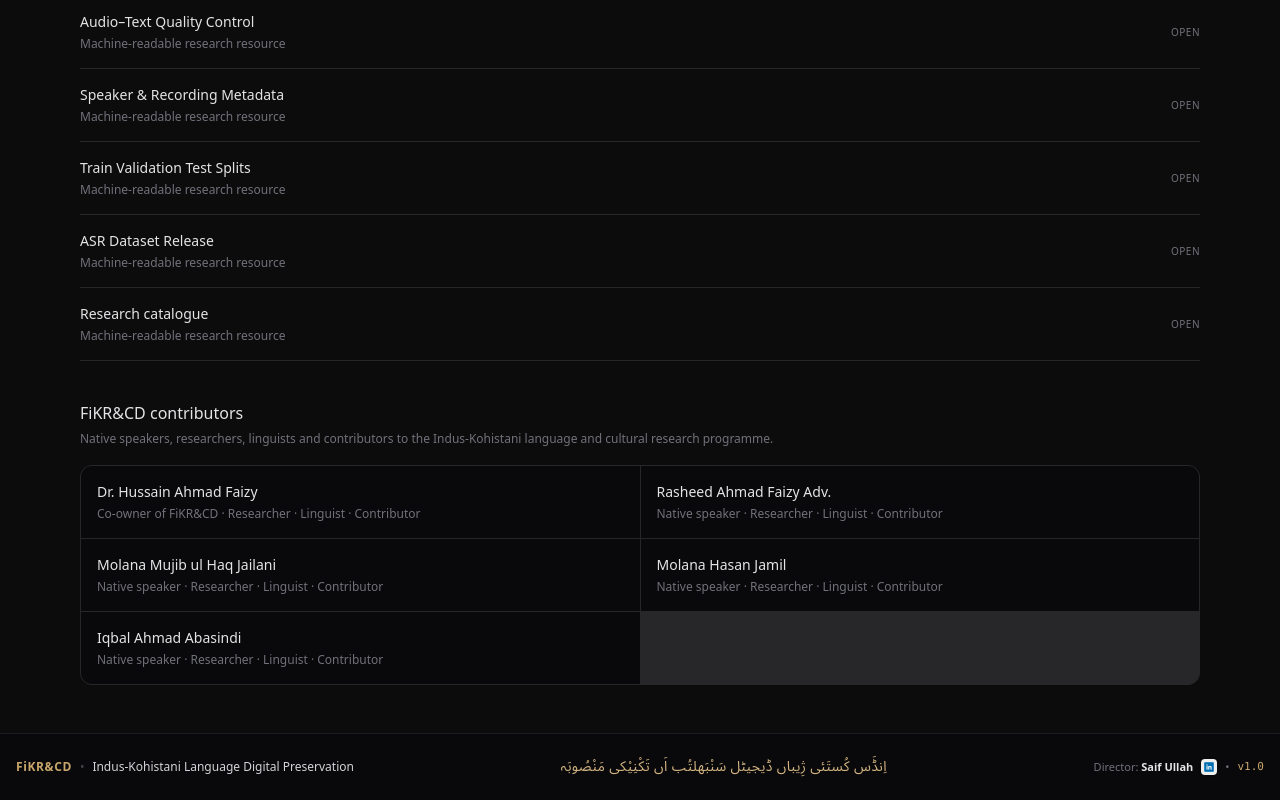
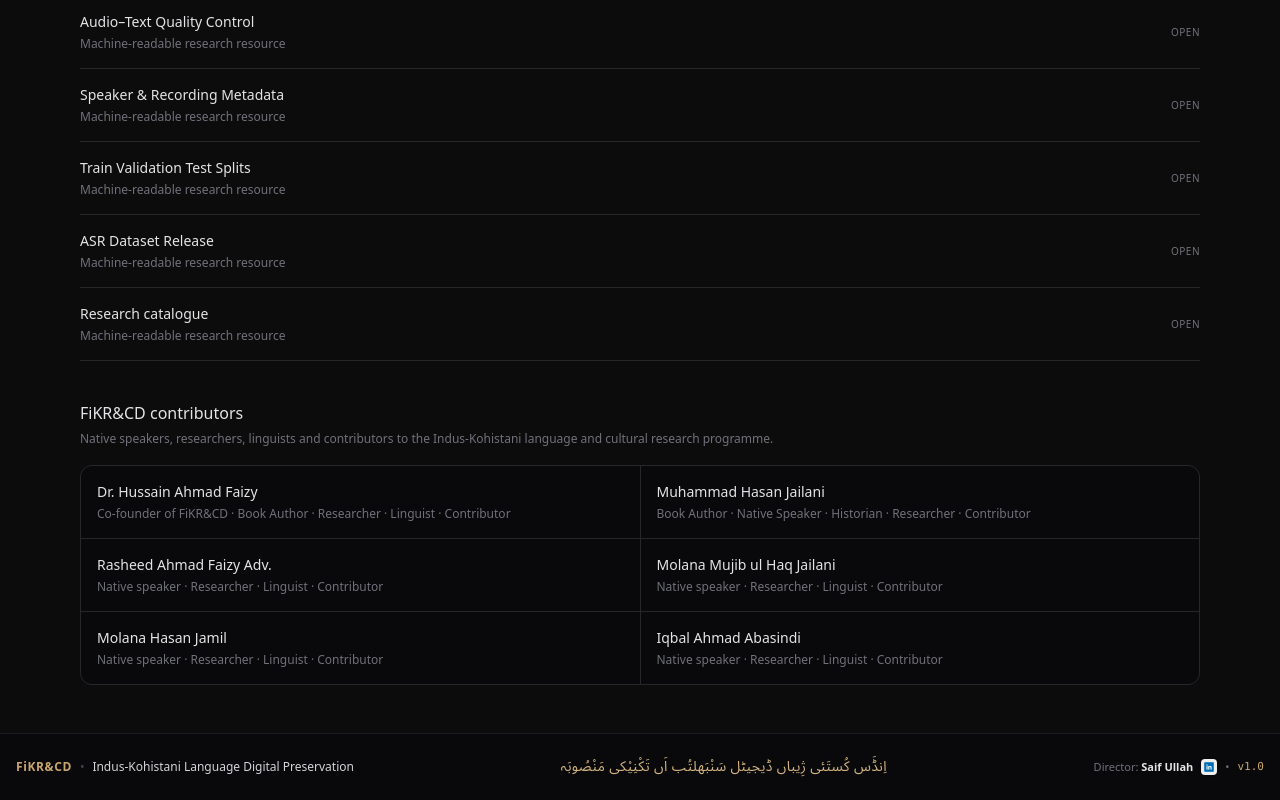
Before and after one commit to xl8saif/FiKR-CD, a React (Vite) app: page / in a window 1280 px wide. Shown: the part 970-1770 px from the top of the page. Built offline with nearby package versions, Linux system fonts and the light colour scheme; no server answers; a web font is replaced by a local one.

Commit message:
Update FiKR&CD research contributors

```diff
--- a/src/components/MvyResearchDashboard.tsx
+++ b/src/components/MvyResearchDashboard.tsx
@@ -20,7 +20,8 @@
     : ['Corpus', 'Speech data', 'Language research', 'Public resources'];
 
   const contributors = [
-    ['Dr. Hussain Ahmad Faizy', ur ? 'فکر اینڈ سی ڈی کے شریک مالک · محقق · ماہرِ لسانیات · معاون' : 'Co-owner of FiKR&CD · Researcher · Linguist · Contributor'],
+    ['Dr. Hussain Ahmad Faizy', ur ? 'فکر اینڈ سی ڈی کے شریک بانی · کتاب مصنف · محقق · ماہرِ لسانیات · معاون' : 'Co-founder of FiKR&CD · Book Author · Researcher · Linguist · Contributor'],
+    ['Muhammad Hasan Jailani', ur ? 'کتاب مصنف · مادری زبان کے بولنے والے · مؤرخ · محقق · معاون' : 'Book Author · Native Speaker · Historian · Researcher · Contributor'],
     ['Rasheed Ahmad Faizy Adv.', ur ? 'مادری زبان کے بولنے والے · محقق · ماہرِ لسانیات · معاون' : 'Native speaker · Researcher · Linguist · Contributor'],
     ['Molana Mujib ul Haq Jailani', ur ? 'مادری زبان کے بولنے والے · محقق · ماہرِ لسانیات · معاون' : 'Native speaker · Researcher · Linguist · Contributor'],
     ['Molana Hasan Jamil', ur ? 'مادری زبان کے بولنے والے · محقق · ماہرِ لسانیات · معاون' : 'Native speaker · Researcher · Linguist · Contributor'],
```
